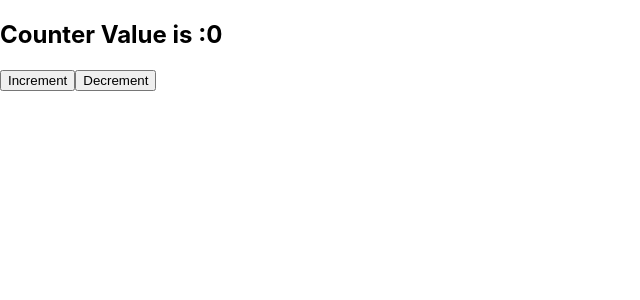
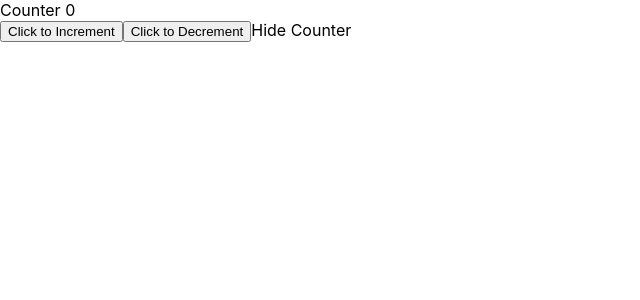
Before and after one commit to Fiza-khan1/Hooks-in-react, a React (Create React App) app: page / in a window 1280 px wide. Shown: the top 300 px of the page, without its empty margins (0-640 px from the left). Built offline with nearby package versions, Linux system fonts and the light colour scheme.

Commit message:
Use reducer

```diff
--- a/src/page.js
+++ b/src/page.js
@@ -1,16 +1,38 @@
-// Page.js
-import React, { useContext } from 'react';
-import { CounterContext } from './component1';
- //value={light}
-function Page() {
-  const { count, increment, decrement } = useContext(CounterContext);
-  return (
-   <div>
-    <h2>Counter Value is :{count}  </h2>
-    <button onClick={increment}>Increment</button>
-    <button onClick={decrement}>Decrement</button>
-   </div>
-  );
+import {  useReducer } from "react";
+
+function MyApp(){
+
+  function reducer(state,action){
+    console.log(action.type)
+    console.log("ACTION",action)
+      switch(action.type){
+        case 'increment':
+        return { count: state.count + 1 ,hidden:state.hidden=true};
+      case 'decrement':
+        return { count: state.count - 1 };
+      case 'reset':
+        return { count: 0  };
+      default:
+        throw new Error();
+    }
+  }
+
+  const initialState = { count: 0 ,hidden:false};
+  const [state,dispatch]=useReducer(reducer,initialState)
+
+  return(
+    <>
+    <div>Counter {state.count}</div>
+    <button onClick={() => dispatch({ type: 'increment' })}>Click to Increment</button>
+    <button onClick={() => dispatch({ type: 'decrement' })}>Click to Decrement</button>
+    {state.hidden ? 'Show Counter' : 'Hide Counter'}
+    </>
+  )
+
+
+
+
 }
 
-export default Page;
+
+export default MyApp;
```
